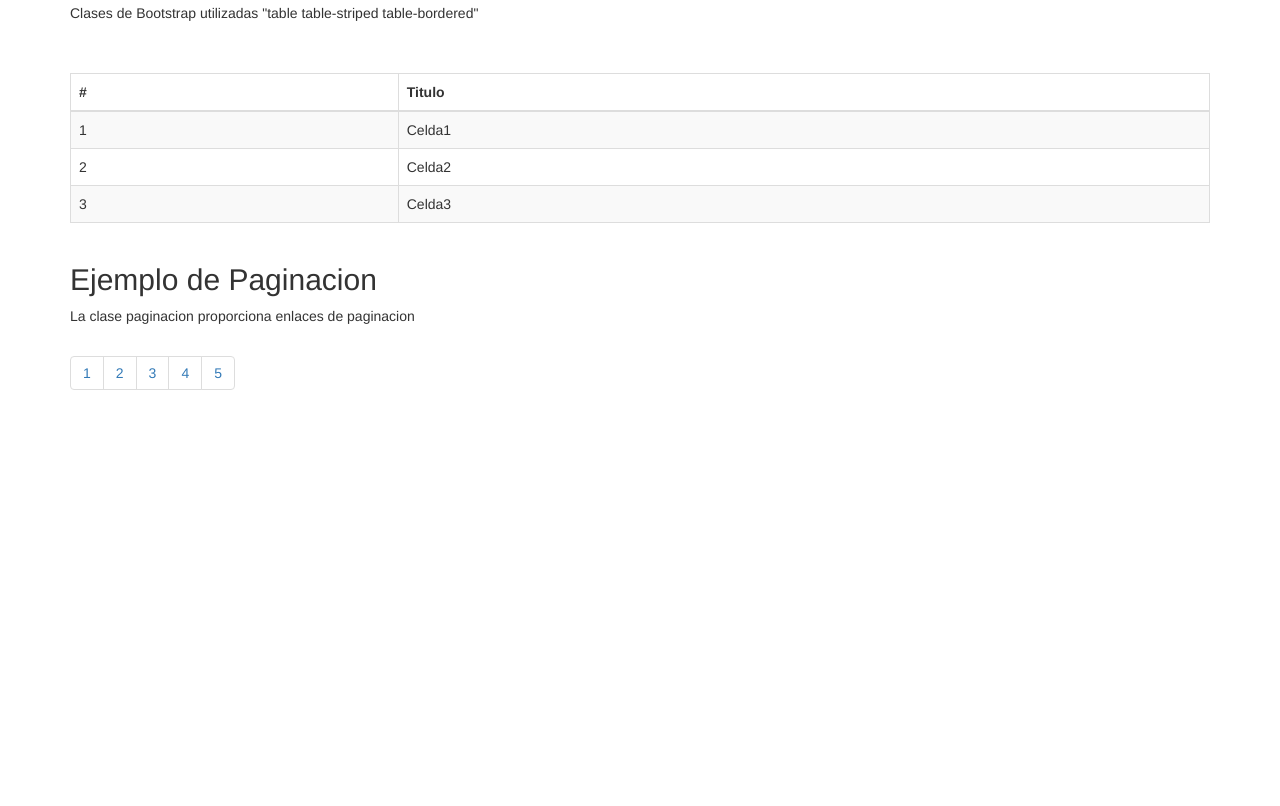
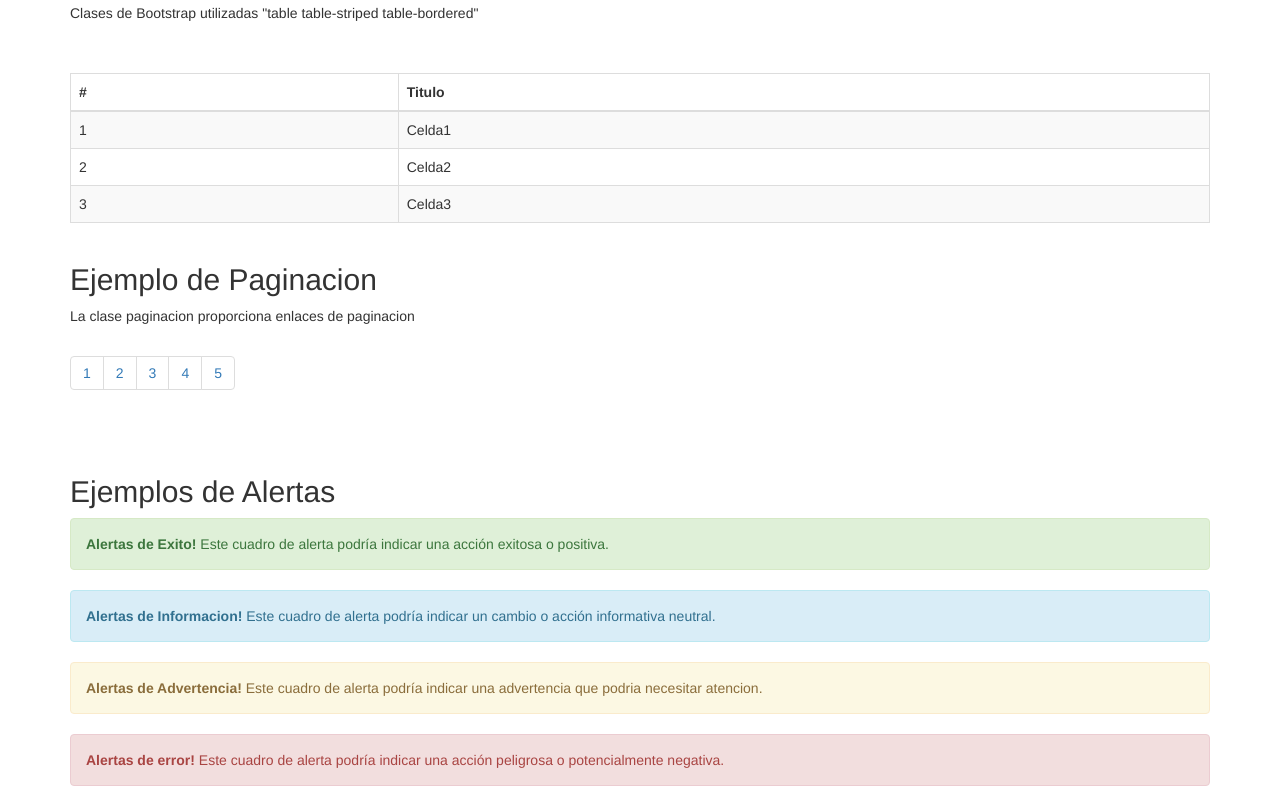
Before and after one commit to joser3047/AYD1_G6, a plain HTML site: page index.html in a window 1280 px wide. Shown: the part 549-1355 px from the top of the page. Before the commit the page ends 964 px from the top, so only its background shows below. Drawn offline with nearby package versions, Linux system fonts and the light colour scheme.

Commit message:
201404134-alertas
ejemplo de alertas

```diff
--- a/index.html
+++ b/index.html
@@ -73,6 +73,24 @@
           <li><a href="#">5</a></li>
         </ul>
       </div>
+
+      <br>
+      <br>
+      <div class="container">
+  <h2>Ejemplos de Alertas</h2>
+  <div class="alert alert-success">
+    <strong>Alertas de Exito!</strong> Este cuadro de alerta podría indicar una acción exitosa o positiva.
+  </div>
+  <div class="alert alert-info">
+    <strong>Alertas de Informacion!</strong> Este cuadro de alerta podría indicar un cambio o acción informativa neutral.
+  </div>
+  <div class="alert alert-warning">
+    <strong>Alertas de Advertencia!</strong> Este cuadro de alerta podría indicar una advertencia que podria necesitar atencion.
+  </div>
+  <div class="alert alert-danger">
+    <strong>Alertas de error!</strong> Este cuadro de alerta podría indicar una acción peligrosa o potencialmente negativa.
+  </div>
+</div>
     <!-- jQuery -->
     <script src="https://code.jquery.com/jquery-2.2.4.min.js"></script>
 
```
